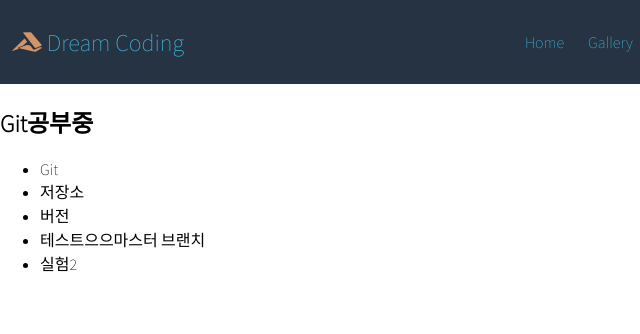
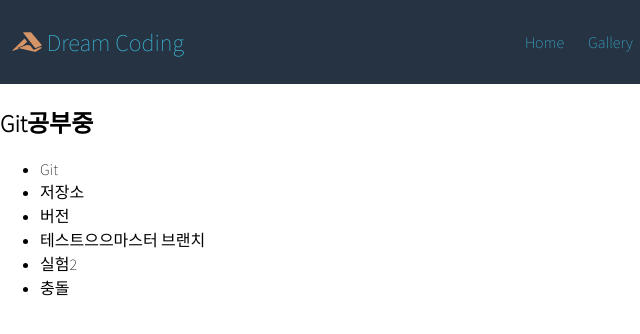
Before and after one commit to ericabyss/DC_navbar_basic, a plain HTML site: page index.html in a window 1280 px wide. Shown: the full height of the page, 0-640 px from the left. Drawn offline with Linux system fonts and the light colour scheme.

Commit message:
충돌 추가

```diff
--- a/index.html
+++ b/index.html
@@ -42,6 +42,7 @@
             <li>버전</li>
             <li>테스트으으마스터 브랜치</li>
             <li>실험2</li>
+            <li>충돌</li>
         </ul>
 </body>
 </html>
```
